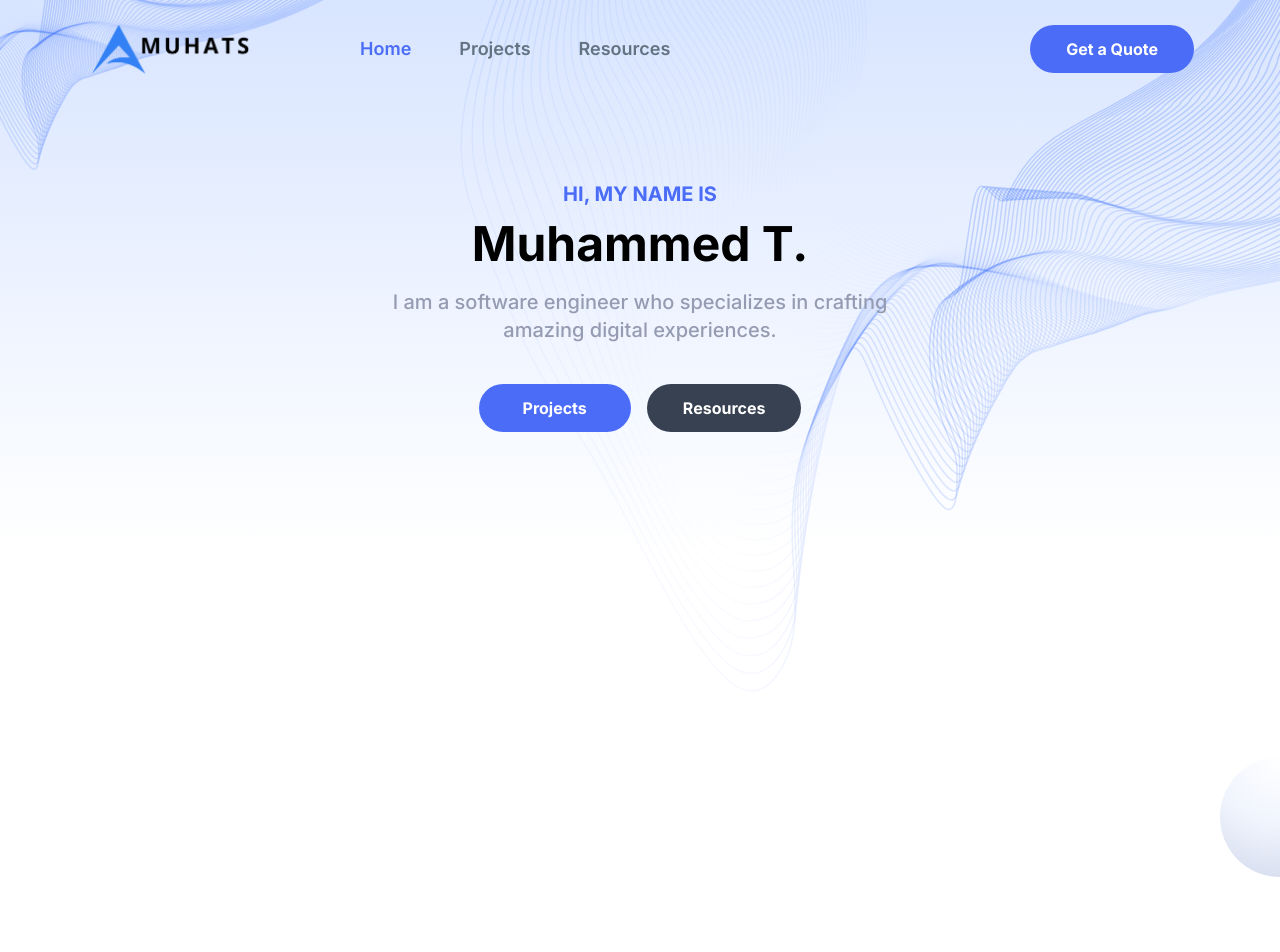
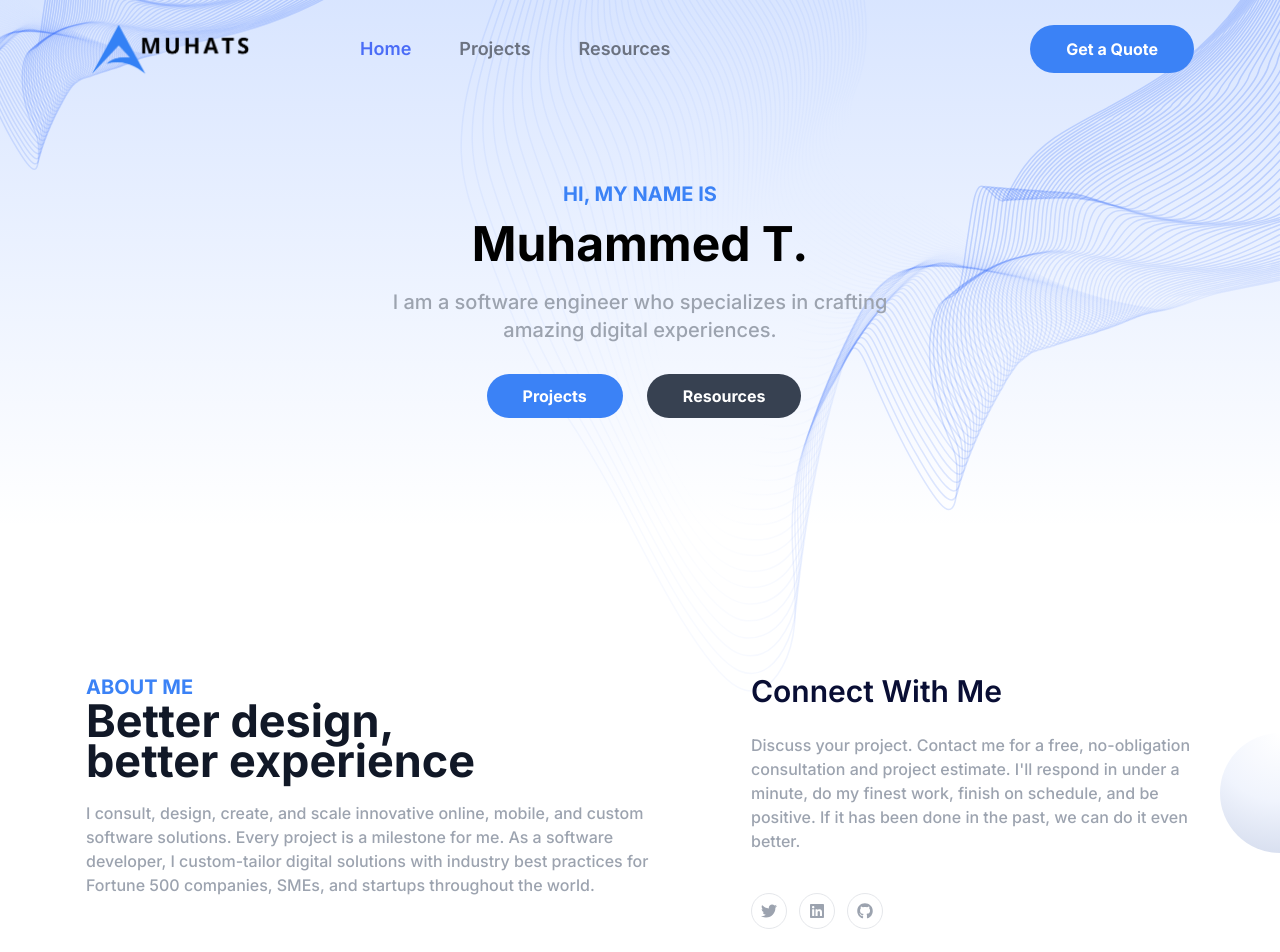
Before and after one commit to muhammedrepo/muhats_port, a React (Create React App) app: page / in a window 1280 px wide. Shown: the top 952 px of the page. Built offline with nearby package versions, Linux system fonts and the light colour scheme.

Commit message:
edit categories

```diff
--- a/src/components/Categories.jsx
+++ b/src/components/Categories.jsx
@@ -1,11 +1,3 @@
-import React, { useState } from "react";
-
-const activeLink =
-  "text-white bg-blue-600 hover:bg-blue-200 focus:ring-4 focus:outline-none focus:ring-blue-100 font-medium rounded-lg text-sm px-5 py-2.5 text-center inline-flex items-center mr-2 mb-2 uppercase cursor-pointer gap-4";
-
-const normalLink =
-  "text-gray-900 bg-gray-100 hover:bg-gray-200 focus:ring-4 focus:outline-none focus:ring-gray-100 font-medium rounded-lg text-sm px-5 py-2.5 text-center inline-flex items-center mr-2 mb-2 uppercase cursor-pointer gap-4";
-
 const Categories = ({ categories, filterItems }) => {
   return (
     <div className="flex justify-center mx-auto mb-20 ">
--- a/src/components/Hero.jsx
+++ b/src/components/Hero.jsx
@@ -31,10 +31,10 @@
                 digital experiences.
               </p>
               <ul className="flex justify-center items-center">
-                <li className="btn">
+                <li>
                   <Link
                     activeClass="#fff"
-                    className="hero-btn mx-2 py-4"
+                    className="btn mx-2"
                     to="work"
                     spy={true}
                     smooth={true}
@@ -45,8 +45,10 @@
                     Projects
                   </Link>
                 </li>
-                <li className="btn bg-gray-700 ml-4">
-                  <NavLink to="/resources">Resources</NavLink>
+                <li>
+                  <NavLink to="/resources" className="btn bg-gray-700 ml-4">
+                    Resources
+                  </NavLink>
                 </li>
               </ul>
             </div>
--- a/src/components/SectionTitle.jsx
+++ b/src/components/SectionTitle.jsx
@@ -5,25 +5,10 @@
     <div className="flex flex-wrap -mx-4">
       <div className="w-full px-4">
         <div className="mx-auto max-w-[570px] text-center mb-[100px]">
-          <h2
-            className="
-            text-black
-
-            font-bold a1O
-
-            md:text-[45px]
-            mb-4
-          "
-          >
+          <h2 className=" text-black font-bold a1O md:text-[45px] mb-4">
             {title}
           </h2>
-          <p
-            className="text-[rgba(149,156,177,1)] text-base
-            md:text-base
-            leading-7
-            md:leading-7
-          "
-          >
+          <p className="text-[rgba(149,156,177,1)] text-base md:text-base">
             {desc}
           </p>
         </div>
--- a/src/components/Services.jsx
+++ b/src/components/Services.jsx
@@ -5,7 +5,7 @@
   return (
     <section
       id="services"
-      className="bg-[rgba(74,108,247,var(--tw-bg-opacity))] bg-opacity-5 pt-20 lg:pt-[120px] pb-12 lg:pb-[90px]"
+      className="bg-blue-500 bg-opacity-5 pt-20 lg:pt-[120px] pb-12 lg:pb-[90px]"
     >
       <div className="container mx-auto px-4">
         <div
@@ -18,7 +18,7 @@
             <div className="max-w-[625px] mb-5">
               <span
                 className="
-                  font-semibold text-lg text-opacity-100 text-[rgba(74,108,247,var(--tw-text-opacity))] mb-2 block
+                  font-semibold text-lg text-blue-500/100 mb-2 block
                 "
               >
                 WHAT I DO
@@ -27,33 +27,19 @@
                 className="
                   font-bold text-3xl
                   sm:text-4xl
-                  md:text-[40px]
-                  text-opacity-100 text-[rgba(9,14,52,var(--tw-text-opacity))]
+                  md:text-[40px] text-gray-900/100
                 "
               >
                 I work with clients to create their dream projects.
               </h2>
             </div>
           </div>
-          {/* <div className="w-full lg:w-1/3 px-4">
-            <div className="flex lg:justify-end mb-5">
-              <a
-                href="#home"
-                className="
-                  text-lg font-medium text-opacity-100 text-[rgba(9,14,52,var(--tw-text-opacity))] underline
-                  hover:text-opacity-100 hover:text-[rgba(74,108,247,var(--tw-text-opacity))]
-                "
-              >
-                EXPLORE SERVICES
-              </a>
-            </div>
-          </div> */}
         </div>
 
         <div className="flex flex-wrap justify-center -mx-4" data-aos="fade-in">
           {serviceData.map((item, index) => (
             <div className="flex w-full md:w-1/2 lg:w-1/3 px-4" key={index}>
-              <div className="bg-opacity-100 bg-[rgba(255,255,255,var(--tw-bg-opacity))] mb-10">
+              <div className="bg-white/100 mb-10">
                 <a href="#home" className="block w-full">
                   <img src={item.image} alt="" className="w-full" />
                 </a>
--- a/src/components/SocialMedia.jsx
+++ b/src/components/SocialMedia.jsx
@@ -1,43 +1,38 @@
-import { FaFacebookF, FaGithub, FaLinkedin, FaTwitter } from "react-icons/fa";
+import { FaGithub, FaLinkedin, FaTwitter } from "react-icons/fa";
+
+const medias = [
+  {
+    url: "https://twitter.com/muhats_",
+    icon: <FaTwitter />,
+  },
+  {
+    url: "https://www.linkedin.com/in/muhammedtijani/",
+    icon: <FaLinkedin />,
+  },
+  {
+    url: "https://github.com/coolzyte",
+    icon: <FaGithub />,
+  },
+];
 const SocialMedia = () => {
   return (
     <div className="flex items-center">
-      {/* <a
-        href="/"
-        target="_blank"
-        rel="noreferrer"
-        aria-label="social-link"
-        className="social-links"
-      >
-        <FaFacebookF />
-      </a> */}
-      <a
-        href="https://twitter.com/muhats_"
-        target="_blank"
-        rel="noreferrer"
-        aria-label="social-link"
-        className="social-links"
-      >
-        <FaTwitter />
-      </a>
-      <a
-        href="https://www.linkedin.com/in/muhammedtijani/"
-        target="_blank"
-        rel="noreferrer"
-        aria-label="social-link"
-        className="social-links"
-      >
-        <FaLinkedin />
-      </a>
-      <a
-        href="https://github.com/coolzyte"
-        target="_blank"
-        rel="noreferrer"
-        aria-label="social-link"
-        className="social-links"
-      >
-        <FaGithub />
-      </a>
+      {medias.map((media, index) => (
+        <a
+          href={media.url}
+          target="_blank"
+          rel="noreferrer"
+          aria-label="social-link"
+          className="w-9 h-9 mr-3 rounded-full flex
+          items-center
+          justify-center
+            border border-gray-200/100
+         text-gray-400/100 hover:text-white/100
+         hover:border-blue-500/100 hover:bg-blue-500/100 transition-all duration-300"
+        >
+          {media.icon}
+        </a>
+      ))}
     </div>
   );
 };
--- a/src/index.css
+++ b/src/index.css
@@ -4,23 +4,22 @@
 
 @layer base {
   .blue-background {
-    @apply bg-opacity-100 bg-[rgba(74,108,247,var(--tw-bg-opacity))];
+    @apply bg-blue-500/100;
   }
   .white-text {
-    @apply text-opacity-100
-    text-[rgba(255,255,255,var(--tw-text-opacity))];
+    @apply text-white/100;
   }
   .blue-text {
-    @apply text-opacity-100 text-[rgba(74,108,247,var(--tw-text-opacity))];
+    @apply text-blue-500/100;
   }
   .sub-heading {
-    @apply font-bold text-opacity-100 text-[rgba(9,14,52,var(--tw-text-opacity))] text-3xl
+    @apply font-bold text-gray-900/100 text-3xl
     sm:text-4xl
     md:text-[45px]
     mb-5;
   }
   .paragraph {
-    @apply font-medium text-base text-opacity-100 text-[rgba(149,156,177,var(--tw-text-opacity))] mb-10;
+    @apply font-medium text-base text-gray-400/100 mb-10;
   }
   .icon {
     @apply w-[70px]
@@ -38,14 +37,14 @@
 @layer components {
   /* Header Styles */
   .header-sticky {
-    @apply fixed top-0 w-full flex items-center bg-opacity-80 bg-[rgba(255,255,255,var(--tw-bg-opacity))]  backdrop-blur-sm backdrop-filter shadow-md z-50 transition-all duration-300;
+    @apply fixed top-0 w-full flex items-center bg-white/80  backdrop-blur-sm backdrop-filter shadow-md z-50 transition-all duration-300;
   }
   .header-transparent {
     @apply fixed bg-transparent top-0 left-0 z-50 w-full flex items-center;
   }
 
   .nav-link {
-    @apply text-lg font-semibold text-opacity-100 text-[rgb(99,115,129,var(--tw-text-opacity))]
+    @apply text-lg font-semibold text-gray-500/100
     hover:opacity-70
     py-4
     lg:py-5 lg:inline-flex lg:px-0
@@ -96,7 +95,7 @@
     lg:py-0 lg:px-4
     xl:px-6
    bg-opacity-100
-bg-[rgba(255,255,255,var(--tw-bg-opacity))]
+bg-white
     lg:bg-transparent
      rounded-lg max-w-[250px] w-full
     lg:max-w-full lg:w-full
@@ -137,25 +136,6 @@
   }
 
   /* -----------------------------------------
-Social Media Link Styling
-------------------------------------------*/
-  .social-links {
-    @apply w-9
-    h-9
-    mr-3
-    rounded-full
-    flex
-    items-center
-    justify-center
-    border
-    border-opacity-100 border-[rgba(229,232,242,var(--tw-border-opacity))]
-    text-opacity-100 text-[rgba(149,156,177,var(--tw-text-opacity))]
-    hover:text-opacity-100 hover:text-[rgba(255,255,255,var(--tw-text-opacity))]
-    hover:border-opacity-100 hover:border-[rgba(74,108,247,var(--tw-border-opacity))]
-    hover:bg-opacity-100 hover:bg-[rgba(74,108,247,var(--tw-bg-opacity))];
-  }
-
-  /* -----------------------------------------
   Button Styling
 ------------------------------------------*/
   .btn {
@@ -192,7 +172,7 @@
   .title {
     @apply font-bold text-opacity-100 text-[rgba(29,33,68,var(--tw-text-opacity))] text-lg
   sm:text-xl
-  hover:text-opacity-100 hover:text-[rgba(74,108,247,var(--tw-text-opacity))]
+  hover:text-opacity-100 hover:text-blue-500/100
   block mb-4;
   }
   .services-paragraph {
@@ -202,7 +182,7 @@
   }
   .view-detail-btn {
     @apply font-medium text-opacity-100 text-[rgba(149,156,177,var(--tw-text-opacity))]
-    hover:text-opacity-100 hover:text-[rgba(74,108,247,var(--tw-text-opacity))]
+    hover:text-opacity-100 hover:text-blue-500/100
     text-base inline-flex items-center;
   }
 
```
